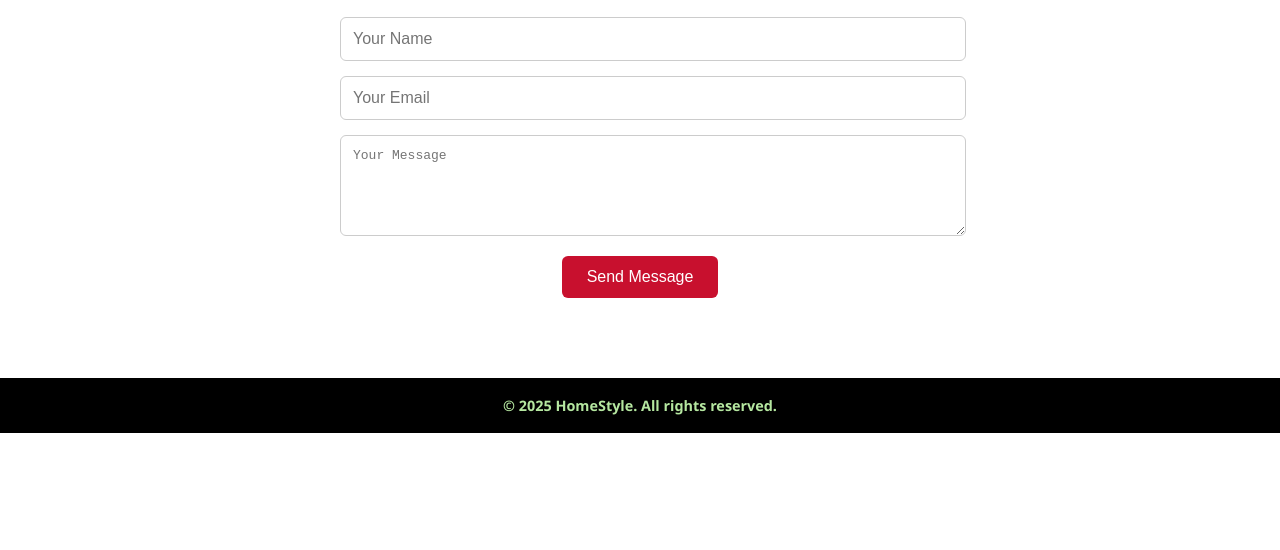
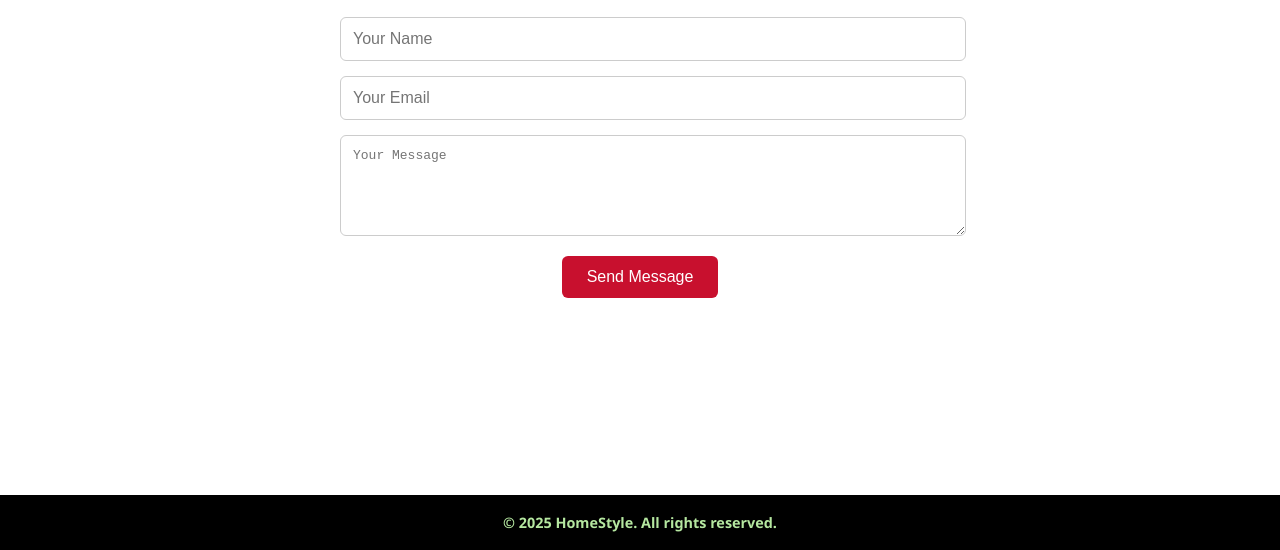
Before and after one commit to Marzilat/New-Website, a plain HTML site: page contact.html in a window 1280 px wide. Shown: the part 250-800 px from the top of the page. Drawn offline with Linux system fonts and the light colour scheme.

Commit message:
Update contact.html

```diff
--- a/contact.html
+++ b/contact.html
@@ -5,12 +5,25 @@
   <meta name="viewport" content="width=device-width, initial-scale=1" />
   <title>Contact - HomeStyle</title>
   <style>
+    html, body {
+      height: 100%;
+      margin: 0;
+    }
+
     body {
       font-family: 'Segoe UI', sans-serif;
-      margin: 0;
       background: #fff;
       color: #111;
+      display: flex;
+      flex-direction: column;
     }
+
+    .wrapper {
+      flex: 1;
+      display: flex;
+      flex-direction: column;
+    }
+
     nav {
       background: #000;
       padding: 15px 30px;
@@ -18,11 +31,13 @@
       justify-content: space-between;
       align-items: center;
     }
+
     nav .logo {
       color: #fff;
       font-size: 1.8em;
       font-weight: 700;
     }
+
     nav ul {
       list-style: none;
       display: flex;
@@ -30,24 +45,30 @@
       margin: 0;
       padding: 0;
     }
+
     nav ul li a {
       color: #eee;
       text-decoration: none;
       font-weight: 600;
     }
+
     nav ul li a:hover {
       color: #c8102e;
     }
+
     .contact {
       max-width: 600px;
       margin: 60px auto;
       padding: 20px;
       text-align: center;
+      flex: 1;
     }
+
     .contact h1 {
       font-size: 2.8em;
       margin-bottom: 20px;
     }
+
     .contact form input,
     .contact form textarea {
       width: 100%;
@@ -57,6 +78,7 @@
       border-radius: 6px;
       font-size: 1em;
     }
+
     .contact form button {
       padding: 12px 25px;
       border: none;
@@ -66,9 +88,11 @@
       font-size: 1em;
       cursor: pointer;
     }
+
     .contact form button:hover {
       background: #a30d23;
     }
+
     footer {
       background: #000;
       color: #b5e7a0;
@@ -80,6 +104,7 @@
   </style>
 </head>
 <body>
+  <div class="wrapper">
     <nav>
       <div class="logo">HomeStyle</div>
       <ul>
@@ -99,6 +124,7 @@
         <button type="submit">Send Message</button>
       </form>
     </section>
+  </div>
 
   <footer>
     &copy; 2025 HomeStyle. All rights reserved.
```
Lines whose indentation alone changed are shown as unchanged.
